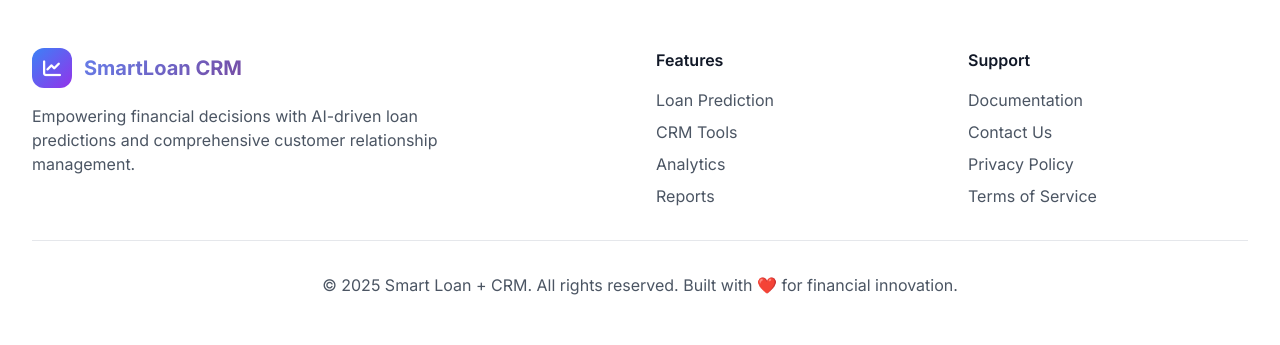
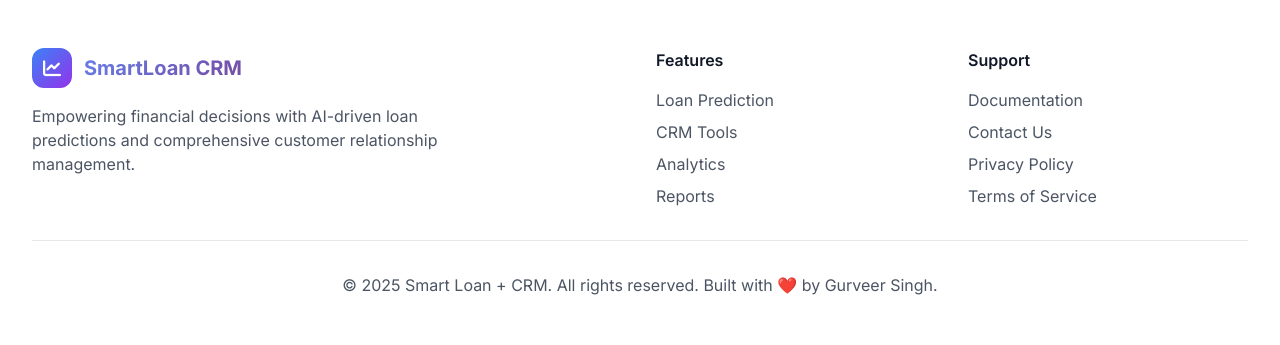
Before and after one commit to gurveersingh25/smart-loan-crm, a Flask app: page /crm in a window 1280 px wide. Shown: the part 1130-1475 px from the top of the page. Run offline with Flask 3, Linux system fonts and the light colour scheme; a user stored in the database is signed in; parts of the project's set-up code (start-up, migrations or seed data) failed here and were passed over; some libraries are stand-ins or nearby versions.

Commit message:
Update base.html

```diff
--- a/app/templates/base.html
+++ b/app/templates/base.html
@@ -263,7 +263,7 @@
             </div>
 
             <div class="border-t border-gray-200 mt-8 pt-8 text-center text-gray-600">
-                <p>&copy; 2025 Smart Loan + CRM. All rights reserved. Built with ❤️ for financial innovation.</p>
+                <p>&copy; 2025 Smart Loan + CRM. All rights reserved. Built with ❤️ by Gurveer Singh.</p>
             </div>
         </div>
     </footer>
```
